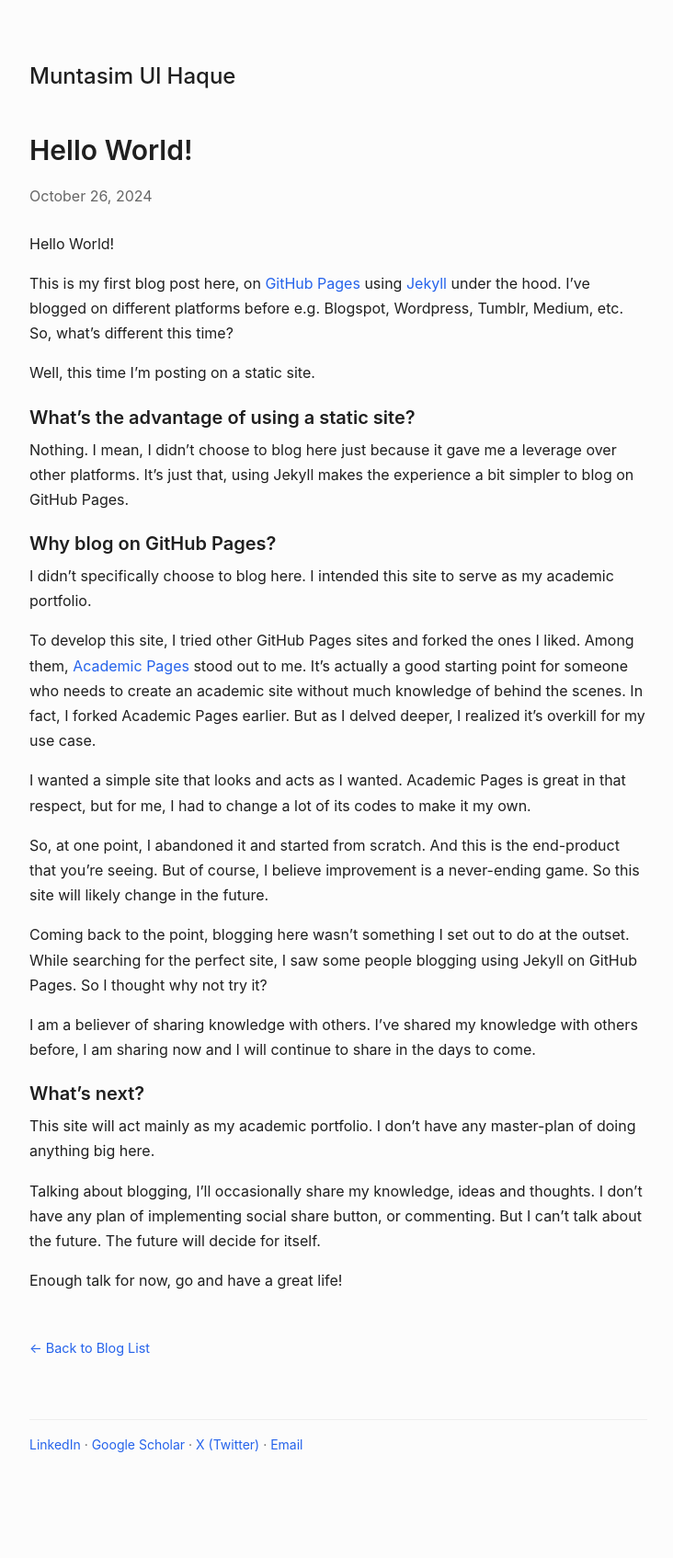
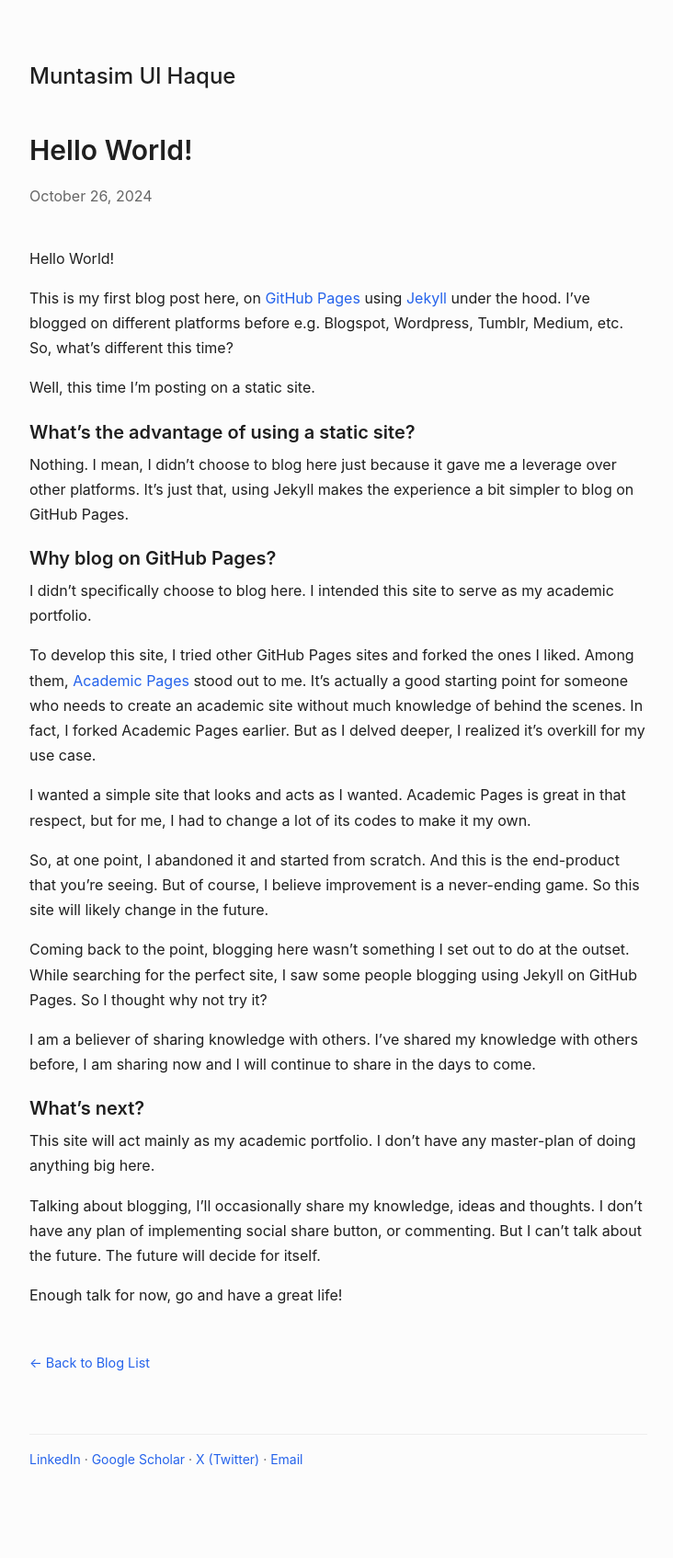
Before and after one commit to muntasimulhaque/muntasimulhaque.github.io, a Jekyll site: the page built from _posts/2024-10-26-hello-world.md, in a window 1280 px wide. Shown: the whole page at 92% size, without its empty margins (272-1004 px from the left). Built offline with Jekyll 4.4.1, drawn with Linux system fonts in a browser that asks for light colours.

Commit message:
Update style.css

```diff
--- a/assets/css/style.css
+++ b/assets/css/style.css
@@ -84,7 +84,7 @@ main > h2:first-of-type {
 
 .post-date {
   color: var(--color-muted);
-  margin-bottom: 1.5rem;
+  margin-bottom: 2.5rem;
 }
 
 /* Back to blog link */
```
